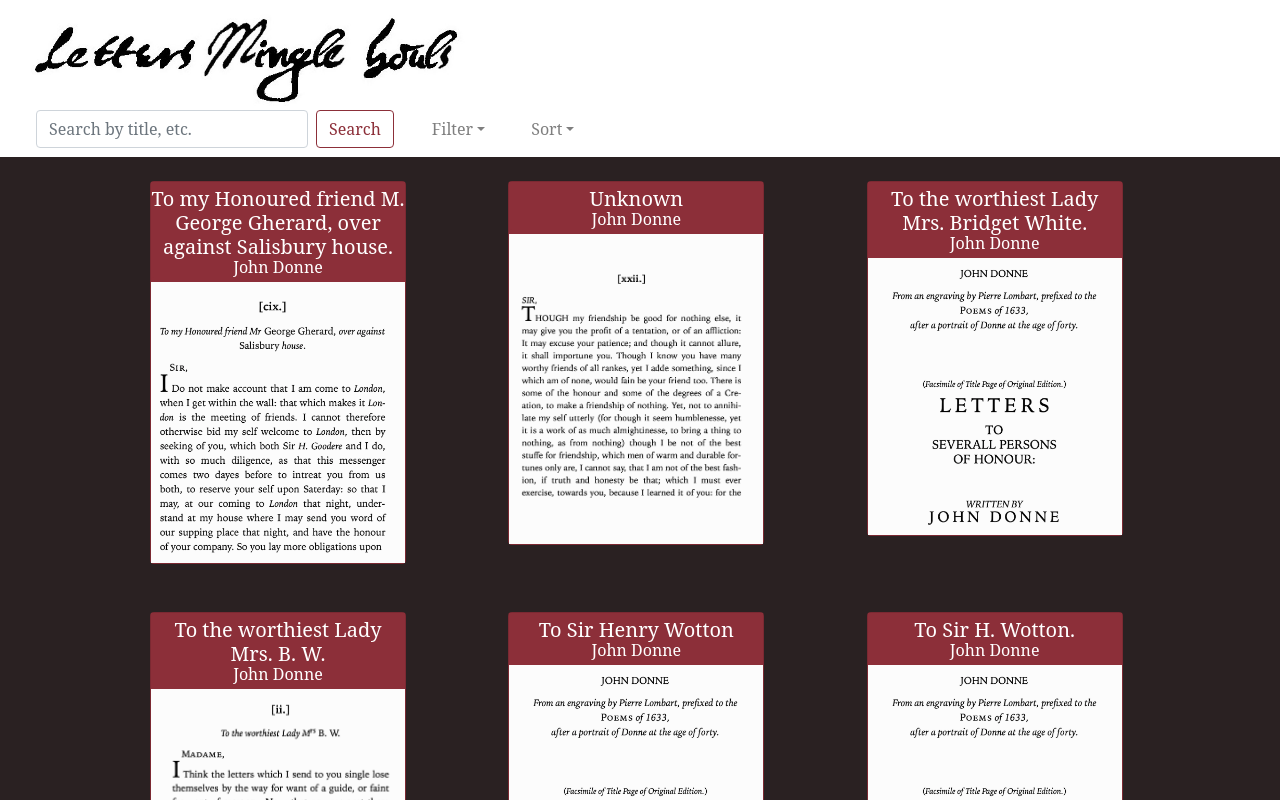
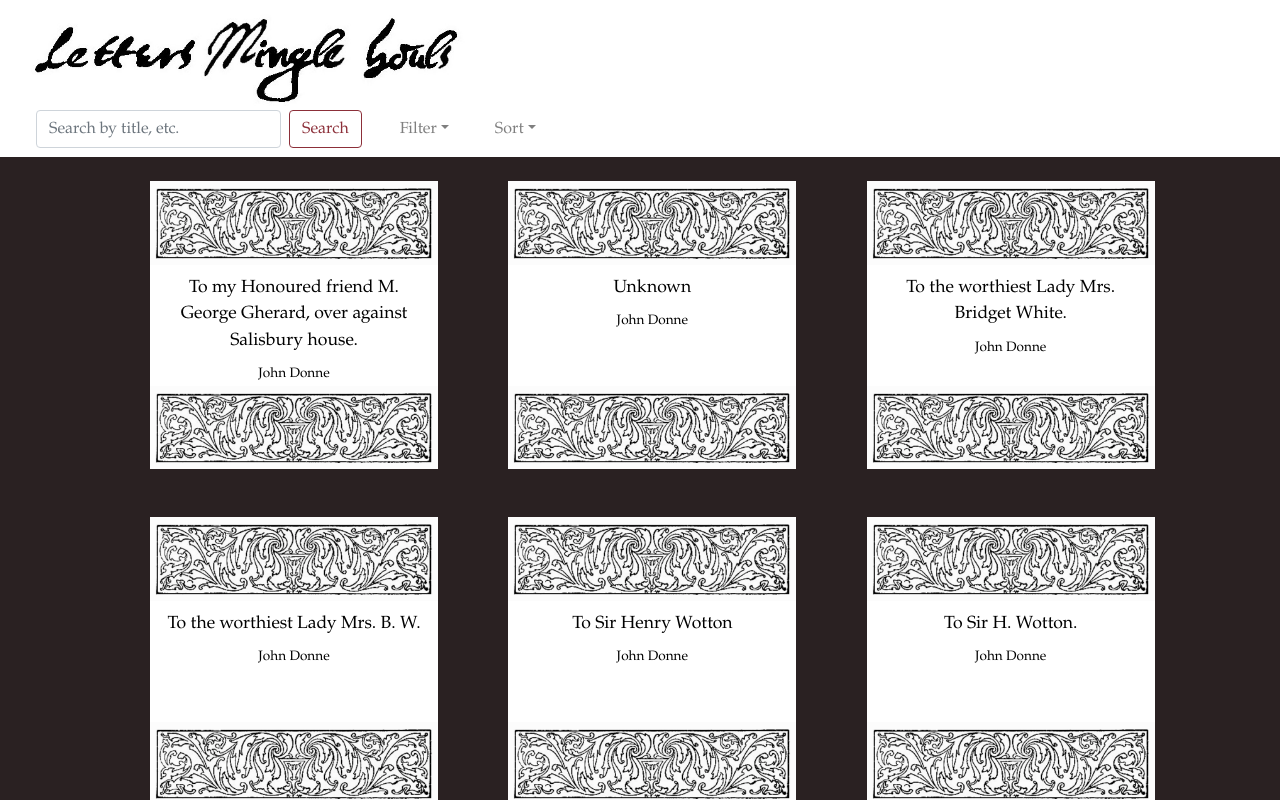
Before and after one commit to mariezimmy/lms, a React (Create React App) app: page / in a window 1280 px wide. Shown: the top 800 px of the page. Built offline with nearby package versions, Linux system fonts and the light colour scheme.

Commit message:
changed card element UI

```diff
--- a/src/components/documents/DocumentPreview.module.scss
+++ b/src/components/documents/DocumentPreview.module.scss
@@ -1,40 +1,39 @@
 .Title {
-  color: white;
-  background-color: #8c2f39;
-  padding-top: 5px;
+  color: black;
+  background-color: white;
+  text-align: center;
+  font-size: 110%;
+  padding: 10px;
   margin-bottom: 0;
-
-  > * {
-    padding-top: 5px;
-  }
 }
 
-.Title:hover {
-  text-decoration: none;
+.a {
+  color: black;
+  background-color: white;
+  vertical-align: center;
+  font-size: 85%;
 }
 
-.Subtitle {
-  background-color: #8c2f39;
-
-  padding-top: 12px;
-  color: white;
+.OrnamentTop {
+  width: 100%;
 }
 
-.Subtitle:hover {
-  text-decoration: none;
+.OrnamentBottom {
+  width: 100%;
+  position: absolute;
+  bottom: 0;
+  right: 0;
 }
 
 .Zoom {
-  background-color: #8c2f39;
-
+  position: relative;
+  background-color: white;
+  display: flex;
   transition: transform 0.2s;
-  width: 16rem;
+  width: 18rem;
+  height: 18rem;
 }
 
 .Zoom:hover {
   transform: scale(1.12);
 }
-
-.Card:hover {
-  text-decoration: none;
-}
--- a/src/components/documents/DocumentPreview.tsx
+++ b/src/components/documents/DocumentPreview.tsx
@@ -1,5 +1,4 @@
 import React, { Component } from "react";
-import Card from "react-bootstrap/Card";
 import styles from "./DocumentPreview.module.scss";
 import LitDocument from "../../model/LitDocument";
 
@@ -10,17 +9,22 @@ interface IDocumentPreviewProps {
 export default class DocumentPreview extends Component<IDocumentPreviewProps> {
   render() {
     return (
-      <Card className={styles.Zoom}>
-        <Card.Title className={styles.Title}>
-          {this.props.document.title}
-          <Card.Subtitle>{this.props.document.author}</Card.Subtitle>
-        </Card.Title>
-        <Card.Img
-          className={styles.Title}
-          variant="top"
-          src={this.props.document.image}
-        />
-      </Card>
+      <div className={styles.Zoom}>
+        <div>
+          <img className={styles.OrnamentTop} src="ornament.png" alt="" />
+          <p className={styles.Title}> {this.props.document.title}</p>
+          <p className={styles.a}> {this.props.document.author}</p>
+          <img className={styles.OrnamentBottom} src="ornament.png" alt="" />
+        </div>
+      </div>
+
+      //   <Card className={styles.Zoom} style={{ height: "18rem" }}>
+      //     <Card.Img variant="top" src="ornament.png" />
+      //     <br />
+      //     <Card.Title className={styles.Title}>
+      //       {this.props.document.title}
+      //     </Card.Title>
+      //   </Card>
     );
   }
 }
--- a/src/index.css
+++ b/src/index.css
@@ -1,7 +1,7 @@
 body {
   margin: 0;
   padding: 0;
-  font-family: "serif";
+  font-family: "Palatino";
   -webkit-font-smoothing: antialiased;
   -moz-osx-font-smoothing: grayscale;
 }
```
Also changed, not shown: public/lms-card.png (added), public/ornament.png (added), src/App.module.scss (indentation only).
